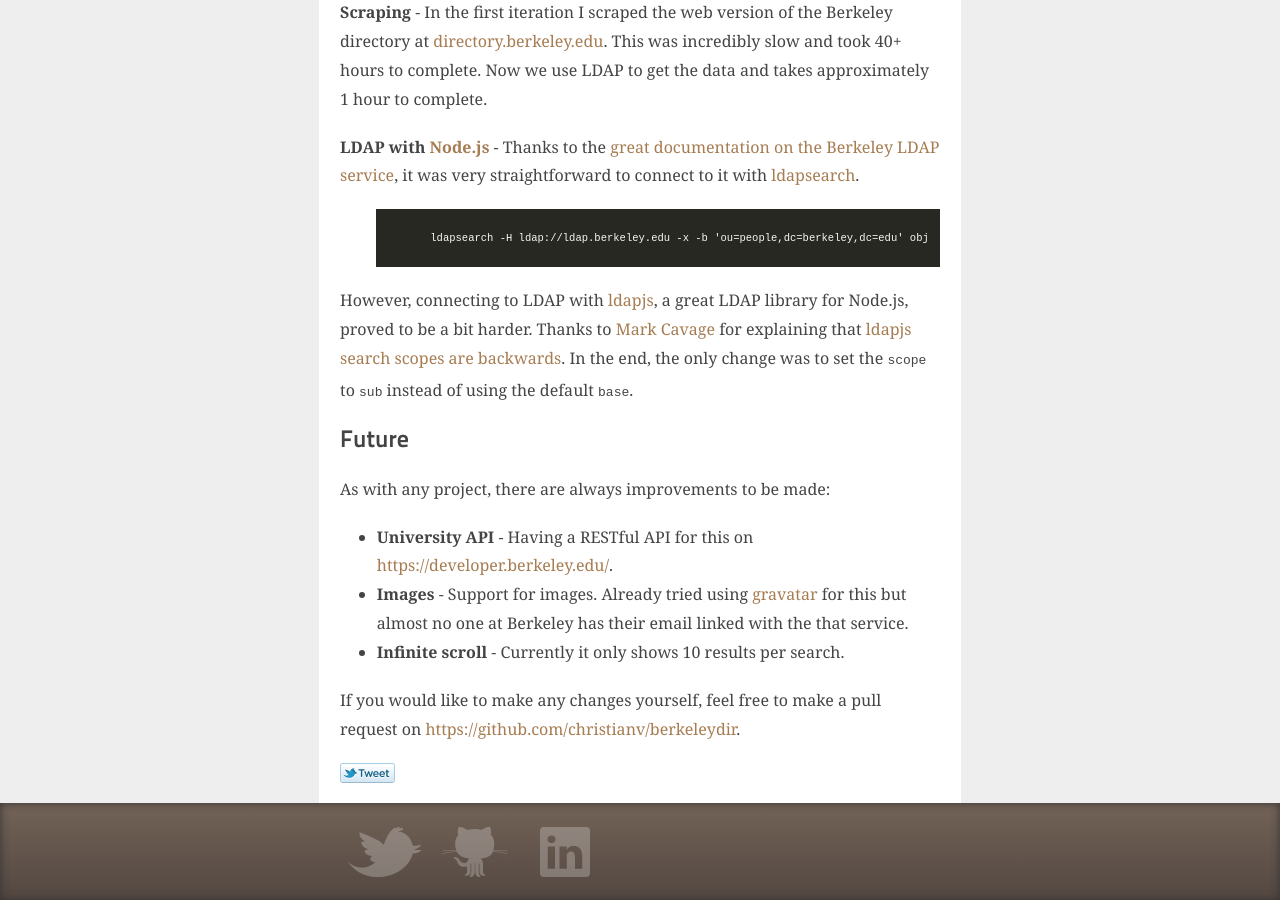
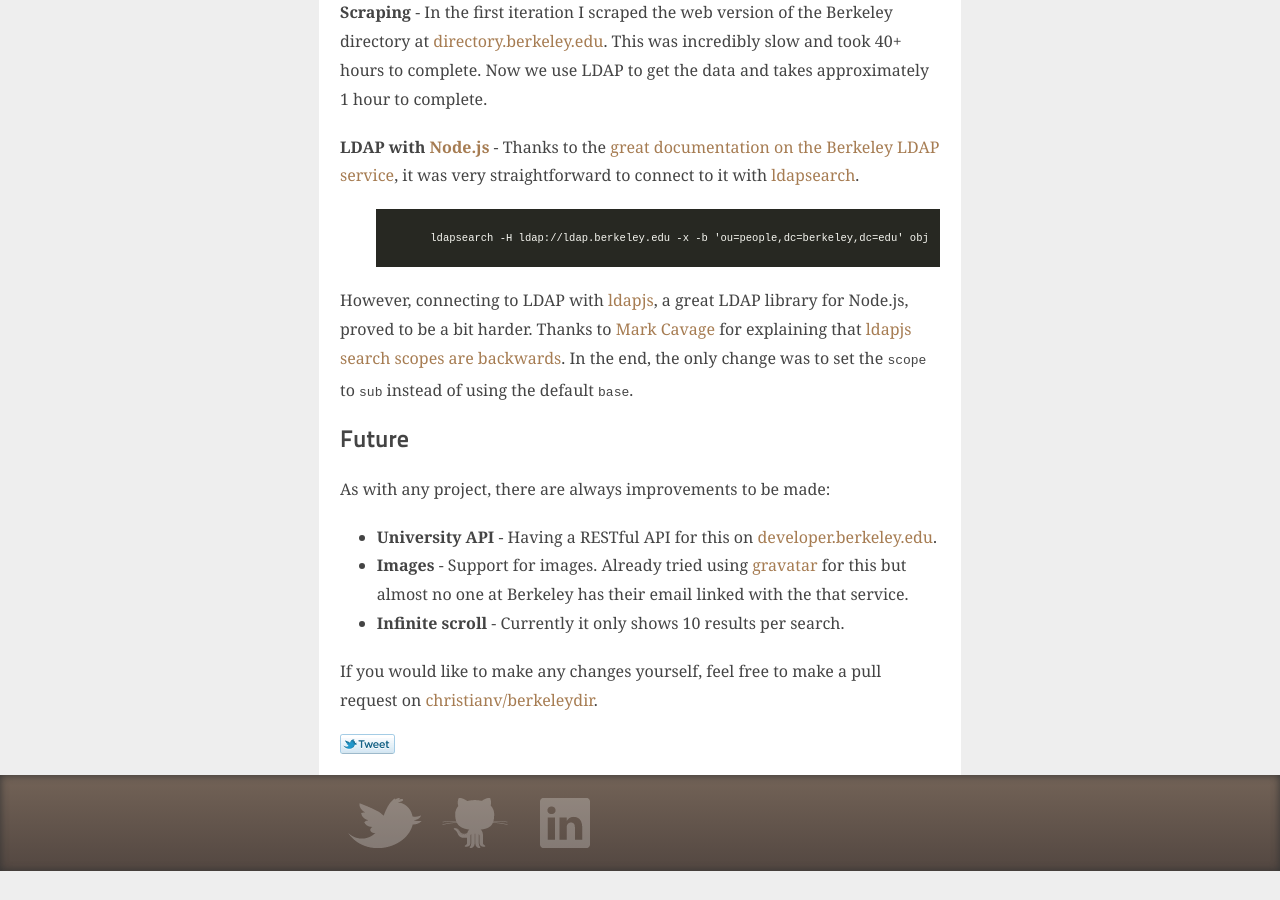
Before and after one commit to denbuzze/denbuzze.github.com, a Jekyll site: the page built from _posts/2014-01-09-berkeleydir.markdown, in a window 1280 px wide and 900 px high, scrolled down 1436 px. Built offline with Jekyll 4.4.1, drawn with Linux system fonts in a browser that asks for light colours; nearby versions of some CDN libraries; Markdown is read by kramdown in place of the engine named in the settings; after the commit the page ends 2307 px from its top, so only the background shows below that; some of the changed lines change nothing that is shown.

Commit message:
Fix long links in Berkeleydir post

```diff
--- a/_posts/2014-01-09-berkeleydir.markdown
+++ b/_posts/2014-01-09-berkeleydir.markdown
@@ -54,11 +54,11 @@
 
 As with any project, there are always improvements to be made:
 
-* **University API** - Having a RESTful API for this on [https://developer.berkeley.edu/](https://developer.berkeley.edu/).
+* **University API** - Having a RESTful API for this on [developer.berkeley.edu](https://developer.berkeley.edu/).
 * **Images** - Support for images. Already tried using [gravatar](http://gravatar.com) for this but almost no one at Berkeley has their email linked with the that service.
 * **Infinite scroll** - Currently it only shows 10 results per search.
 
-If you would like to make any changes yourself, feel free to make a pull request on [https://github.com/christianv/berkeleydir][code].
+If you would like to make any changes yourself, feel free to make a pull request on [christianv/berkeleydir][code].
 
 [angularjs]: http://angularjs.org/
 [berkeleydir]: http://berkeleydir.herokuapp.com/
```
